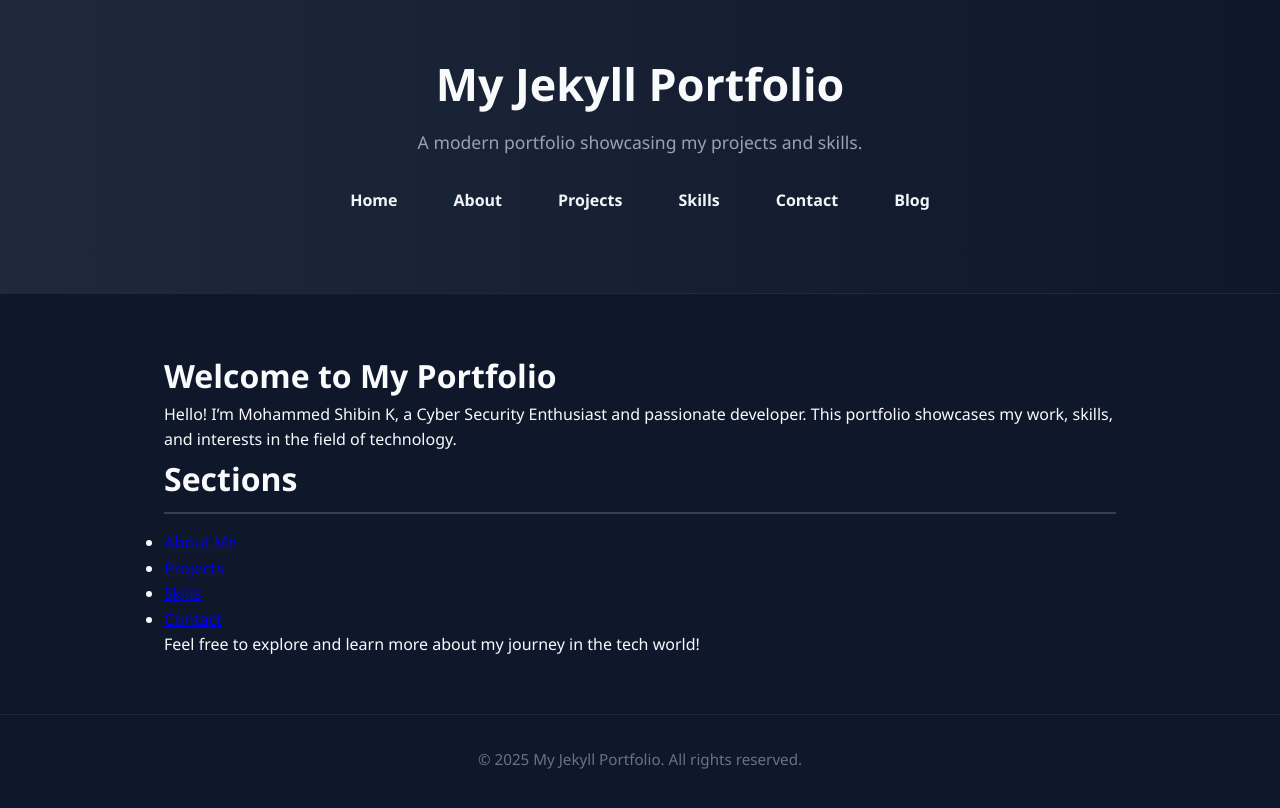
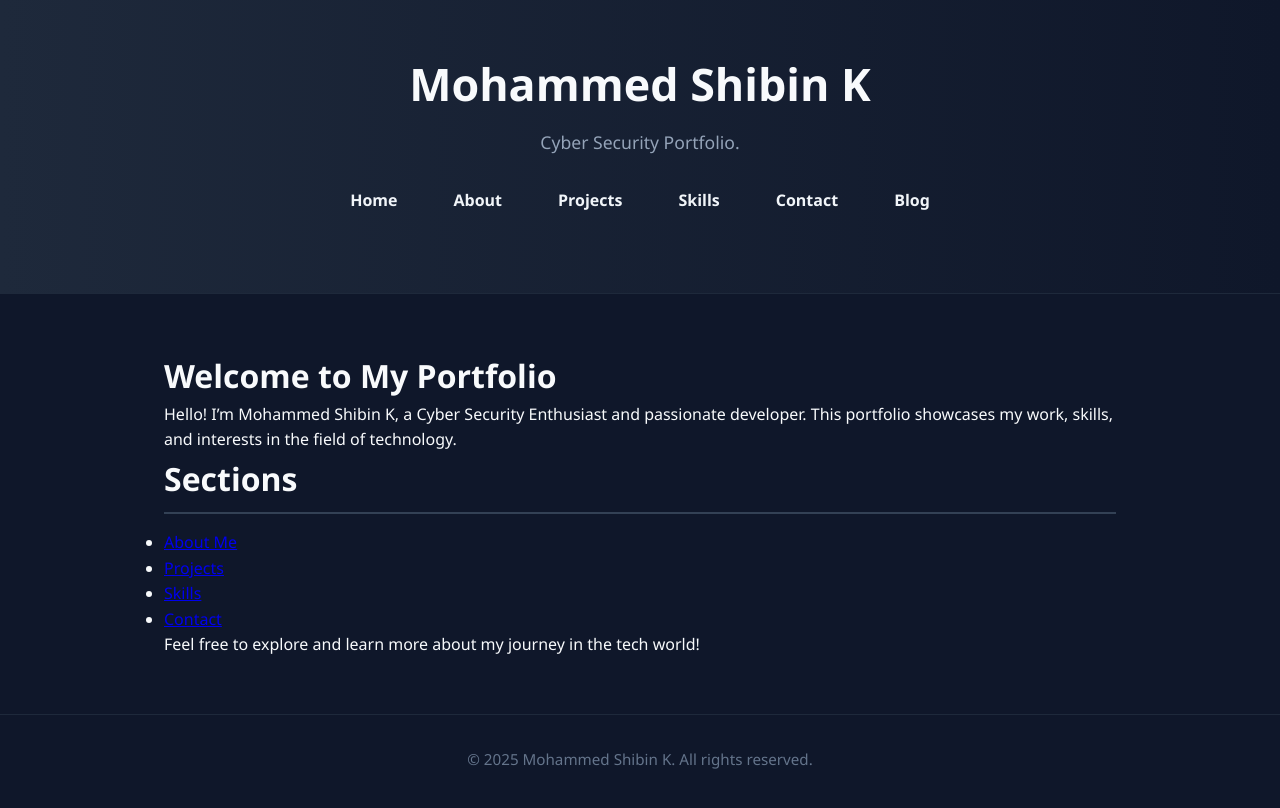
Before and after one commit to Shibzzz/mohdshibin, a Jekyll site: the page built from index.md, in a window 1280 px wide. Shown: the top 808 px of the page. Built offline with Jekyll 4.4.1, drawn with Linux system fonts in a browser that asks for light colours; some web fonts are replaced; our own code applies the rules of GitHub Pages for plain Markdown files.

Commit message:
Update _config.yml

```diff
--- a/_config.yml
+++ b/_config.yml
@@ -1,5 +1,5 @@
-title: My Jekyll Portfolio
-description: A modern portfolio showcasing my projects and skills.
+title: Mohammed Shibin K
+description: Cyber Security Portfolio.
 baseurl: "/mohdshibin"
 url: "https://shibzzz.github.io"
 author:
```
